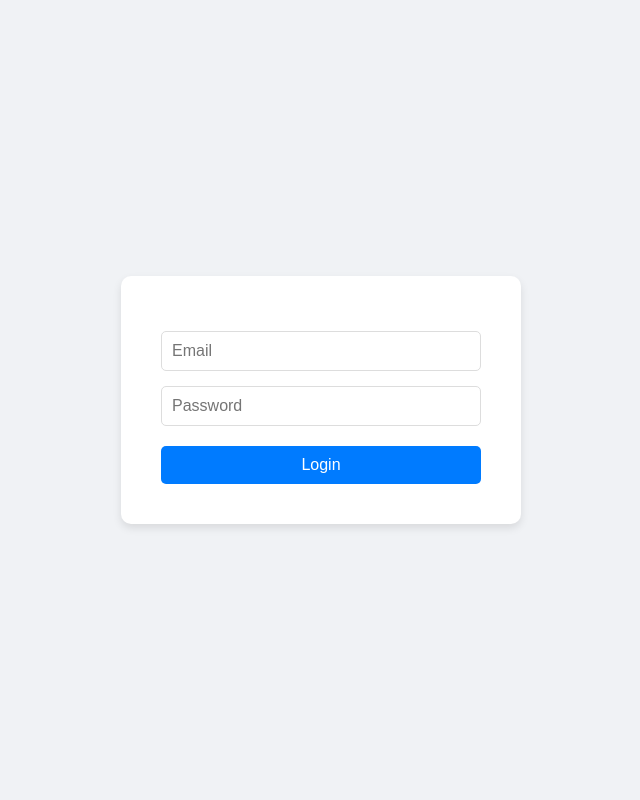
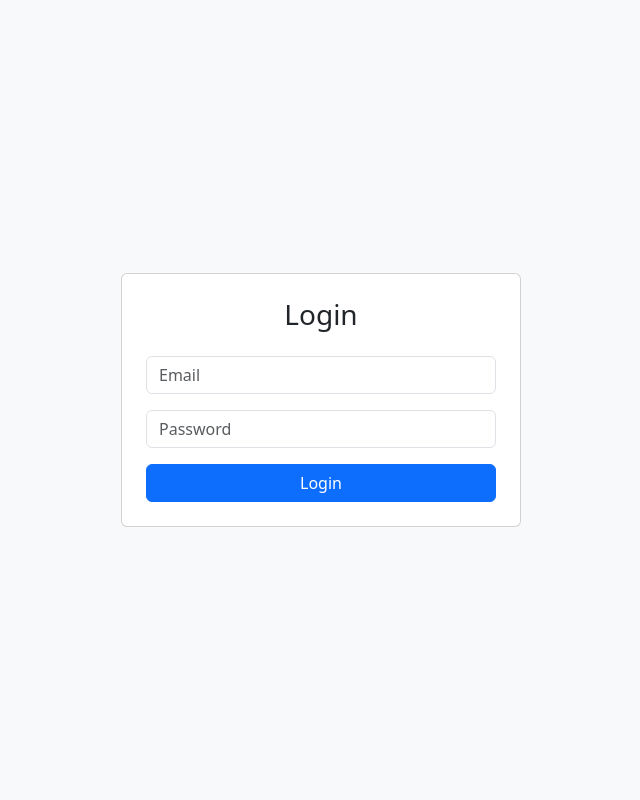
Before and after one commit to mrizkyaditya/M_Rizky_Aditya, a PHP site: page / in a window 1280 px wide. Shown: the whole page, without its empty margins (319-959 px from the left). Run offline with PHP 8.4, Linux system fonts and the light colour scheme; some libraries are stand-ins or nearby versions.

Commit message:
index.php

```diff
--- a/php-html/index.php
+++ b/php-html/index.php
@@ -1,75 +1,27 @@
-</head>
 <!DOCTYPE html>
-<html lang="en">
+<html lang="id">
 <head>
     <meta charset="UTF-8">
     <meta name="viewport" content="width=device-width, initial-scale=1.0">
     <title>Halaman Login</title>
     <script src="https://cdn.jsdelivr.net/npm/sweetalert2@11"></script>
-    <style>
-        * {
-            margin: 0;
-            padding: 0;
-            box-sizing: border-box;
-            font-family: Arial, sans-serif;
-        }
-
-        body {
-            height: 100vh;
-            display: flex;
-            justify-content: center;
-            align-items: center;
-            background-color: #f0f2f5;
-        }
-
-        form {
-            background-color: #ffffff;
-            padding: 40px;
-            border-radius: 10px;
-            box-shadow: 0 4px 8px rgba(0, 0, 0, 0.1);
-            width: 100%;
-            max-width: 400px;
-        }
-
-        form input {
-            width: 100%;
-            padding: 10px;
-            margin-top: 15px;
-            border: 1px solid #ddd;
-            border-radius: 5px;
-            font-size: 16px;
-            outline: none;
-            transition: border-color 0.3s ease;
-        }
-
-        form input:focus {
-            border-color: #007bff;
-        }
-
-        button {
-            width: 100%;
-            padding: 10px;
-            background-color: #007bff;
-            border: none;
-            color: #ffffff;
-            font-size: 16px;
-            border-radius: 5px;
-            margin-top: 20px;
-            cursor: pointer;
-            transition: background-color 0.3s ease;
-        }
-
-        button:hover {
-            background-color: #0056b3;
-        }
-    </style>
+    <link href="https://cdn.jsdelivr.net/npm/bootstrap@5.3.0-alpha1/dist/css/bootstrap.min.css" rel="stylesheet">
 </head>
-<body>
-    <form action="./backend/login.php" method="POST">
-        <input type="email" name="email" id="email" placeholder="Email"/>
-        <input type="password" name="password" id="password" placeholder="Password"/>
-        <button type="submit">Login</button>
-    </form>
+<body class="bg-light">
+    <div class="container d-flex justify-content-center align-items-center min-vh-100">
+        <div class="card p-4" style="max-width: 400px; width: 100%;">
+            <h3 class="text-center mb-4">Login</h3>
+            <form action="./backend/login.php" method="POST">
+                <div class="mb-3">
+                    <input type="email" name="email" id="email" class="form-control" placeholder="Email" required>
+                </div>
+                <div class="mb-3">
+                    <input type="password" name="password" id="password" class="form-control" placeholder="Password" required>
+                </div>
+                <button type="submit" class="btn btn-primary w-100">Login</button>
+            </form>
+        </div>
+    </div>
 
     <?php if (isset($_GET['status'])): ?>
         <script>
@@ -105,5 +57,7 @@
             }
         </script>
     <?php endif; ?>
+
+    <script src="https://cdn.jsdelivr.net/npm/bootstrap@5.3.0-alpha1/dist/js/bootstrap.bundle.min.js"></script>
 </body>
 </html>
```
